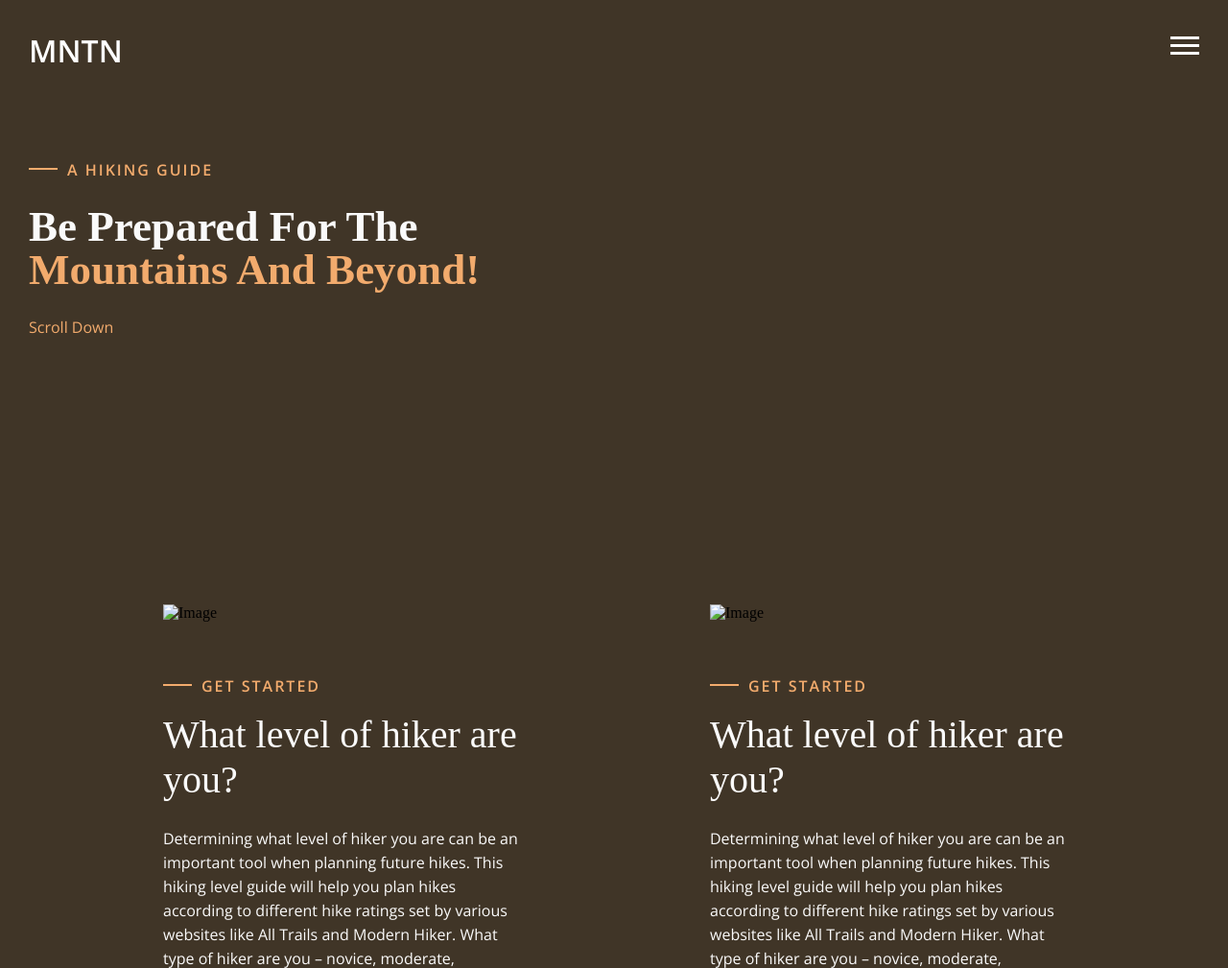
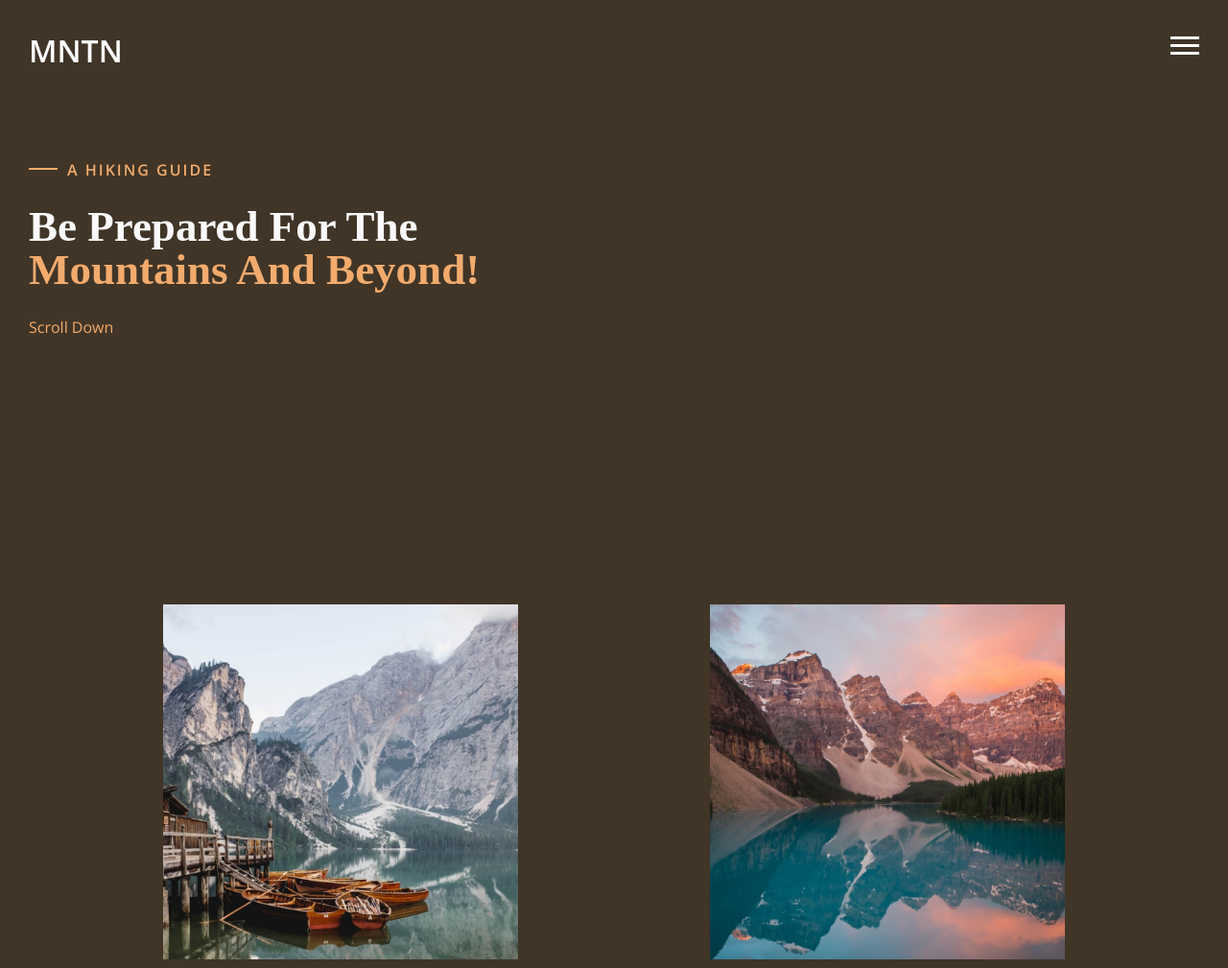
Before and after one commit to Alejandra099/OnePage, a website built with webpack: page public/index.html in a window 1280 px wide. Shown: the top 1009 px of the page at 96% size. Built offline with nearby package versions, Linux system fonts and the light colour scheme; a web font is replaced by a local one.

Commit message:
Images Card

```diff
--- a/public/index.html
+++ b/public/index.html
@@ -15,13 +15,13 @@
     <main>
         <header id="header"></header>
         <section id="content"></section>
-        <section class="container">
-            <article id="card1"></article>
-            <article id="card2"></article>
-            <article id="card3"></article>
-        </section>
-        <footer id="footer"></footer>
     </main>
+    <section class="container">
+        <article id="card1"></article>
+        <article id="card2"></article>
+        <article id="card3"></article>
+    </section>
+    <footer id="footer"></footer>
     <script src="main.js"></script>
 </body>
 </html>
--- a/src/index.js
+++ b/src/index.js
@@ -3,8 +3,10 @@ import Footer from './templates/Footer';
 import Home from './pages/Home';
 import Card from './templates/Card';
 import Error404 from './pages/Error404';
-//import './styles/main.css';
 import './styles/main.scss';
+import imageCard1 from './utils/images/card1.jpg';
+import imageCard2 from './utils/images/card2.jpg';
+import imageCard3 from './utils/images/card3.jpg';
 
 (function App() {
   const header = null || document.getElementById('header');
@@ -12,11 +14,11 @@ import './styles/main.scss';
   const content = null || document.getElementById('content');
   content.innerHTML = Home();
   const card1 = null || document.getElementById('card1');
-  card1.innerHTML = Card();
+  card1.innerHTML = Card(imageCard1);
   const card2 = null || document.getElementById('card2');
-  card2.innerHTML = Card();
+  card2.innerHTML = Card(imageCard2);
   const card3 = null || document.getElementById('card3');
-  card3.innerHTML = Card();
+  card3.innerHTML = Card(imageCard3);
   const footer = null || document.getElementById('footer');
   footer.innerHTML = Footer();
 })();
--- a/src/styles/components/_card.scss
+++ b/src/styles/components/_card.scss
@@ -4,6 +4,10 @@
     max-width: 1400px;
     margin: 0 auto;
     justify-content: space-evenly;
+}
+
+img {
+    max-width: 100%;
 }
 
 .Card {
--- a/src/styles/components/_globales.scss
+++ b/src/styles/components/_globales.scss
@@ -26,3 +26,7 @@ body {
     padding: 0;
     background-color: $primary-color;
 }
+
+//main {
+    //background-image: url(../../utils/images/header.jpg);
+//}
--- a/src/templates/Card.js
+++ b/src/templates/Card.js
@@ -1,8 +1,8 @@
-const Card = () => {
+const Card = (image) => {
     const view = `
         <div class="Card">
             <div class="Card-image">
-                <img src="" alt="Image">
+                <img src="${image}" alt="Image">
             </div>
             <div class="Card-subtitle">
                 <div class="Card-subtitle--line"></div>
--- a/webpack.config.js
+++ b/webpack.config.js
@@ -6,7 +6,9 @@ module.exports = {
     entry: './src/index.js',
     output: {
         path: path.resolve(__dirname, 'dist'),
-        filename: 'main.js'
+        filename: 'main.js',
+        assetModuleFilename: 'assets/images/[hash][ext]'
+
     },
     resolve: {
         extensions: ['.js']
@@ -31,6 +33,10 @@ module.exports = {
                     'sass-loader'
                 ],
             },
+            {
+                test: /\.(png|jpg|jpeg)$/,
+                type: 'asset/resource'
+            }
         ]
     },
     plugins: [
```
Also changed, not shown: src/utils/images/card1.jpg (added), src/utils/images/card2.jpg (added), src/utils/images/card3.jpg (added), src/utils/images/header.jpg (added).
